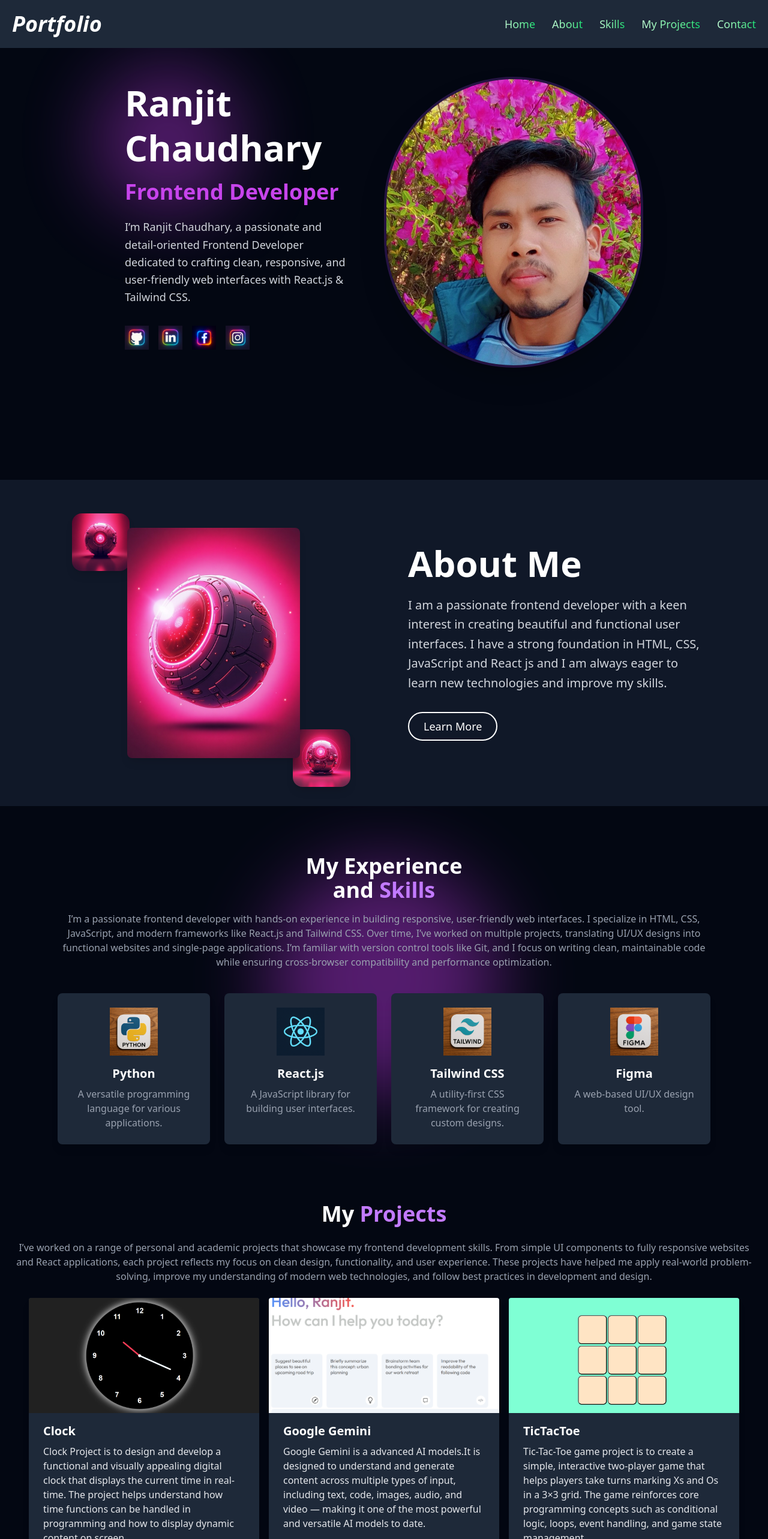
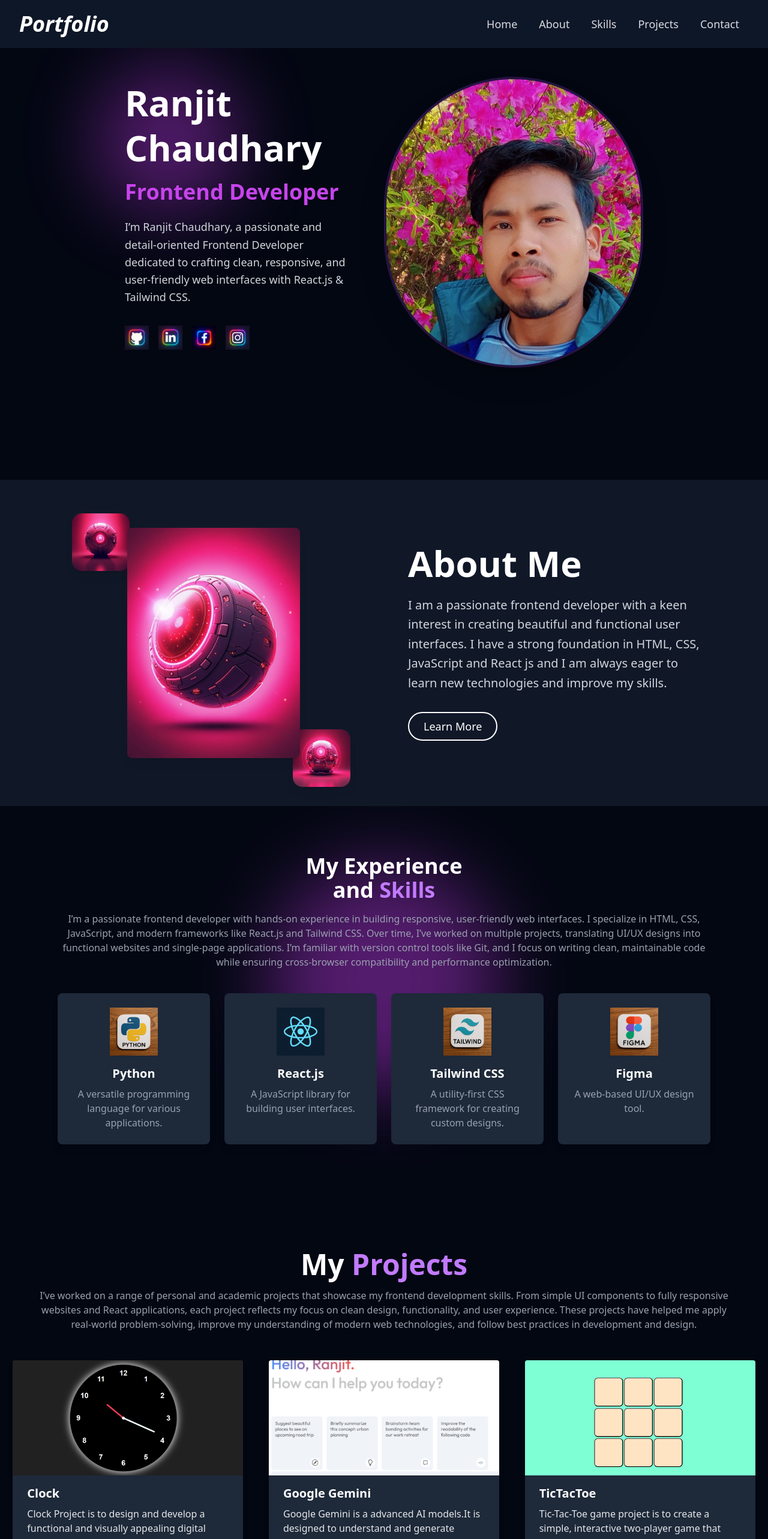
Before and after one commit to ranjit-design/MyAnimatedPortfolio, a React (Vite) app: page / in a window 1280 px wide. Shown: the top 2566 px of the page at 60% size. Built offline with nearby package versions, Linux system fonts and the light colour scheme; grey boxes are pictures that could not be loaded.

Commit message:
Mobile Responsiveness

```diff
--- a/src/components/Contact.jsx
+++ b/src/components/Contact.jsx
@@ -29,18 +29,19 @@ export default function Contact() {
   };
 
   return (
-    <section
-      data-aos="fade-up"
-      id="contact"
-      data-aos-delay="300"
-      className="min-h-screen overflow-hidden justify-center flex items-center p-6 mt-10 relative"
-    >
-      <article className="shadow-lg rounded-lg flex flex-col md:flex-row max-w-4xl w-full relative">
-        <aside className="w-full md:w-1/2 relative">
+    <main id="contact" className="min-h-screen bg-gray-900">
+      <section
+        data-aos="fade-up"
+        data-aos-delay="300"
+        className="container mx-auto px-4 py-24 flex items-center justify-center min-h-screen"
+      >
+      <article className="shadow-lg rounded-lg flex flex-col md:flex-row max-w-6xl w-full relative bg-gray-800 overflow-hidden">
+        <aside className="w-full md:w-1/2 relative hidden md:block">
+          <div className="absolute inset-0 bg-gradient-to-br from-purple-900/30 to-gray-900/30 backdrop-blur-sm"></div>
           <div
             className="absolute z-0 top-1/2 left-1/2 transform -translate-x-1/2 -translate-y-1/2 w-[300px]
-            sm:w-[#400px] h-[300px] sm:h-[400px] bg-gradient-to-r from-[#6d2897] via-[#8e6cf5] to-[#bb61c5]
-            shadow-[0_0_70px_rgba(182,0,182,0.7)] rounded-full "
+            sm:w-[400px] h-[300px] sm:h-[400px] bg-gradient-to-r from-[#6d2897] via-[#8e6cf5] to-[#bb61c5]
+            shadow-[0_0_70px_rgba(182,0,182,0.7)] rounded-full"
           ></div>
           <img
             src={imghero}
@@ -50,11 +51,14 @@ export default function Contact() {
         </aside>
 
         {/* Contact Form */}
-        <section className="p-8 w-full md:w-1/2">
-          <header className="mb-6">
-            <h2 className="text-4xl font-bold text-center text-white">
-              Contact Me
+        <section className="p-8 w-full md:w-1/2 bg-gray-800/50 backdrop-blur-sm rounded-lg">
+          <header className="mb-8 text-center">
+            <h2 className="text-4xl sm:text-5xl font-bold text-white mb-4">
+              Contact <span className="text-purple-400">Me</span>
             </h2>
+            <p className="text-gray-400">
+              Have a question or want to work together? Feel free to reach out!
+            </p>
           </header>
           <form ref={form} onSubmit={sendEmail} className="space-y-4">
             <div>
@@ -130,5 +134,6 @@ export default function Contact() {
         </section>
       </article>
     </section>
+  </main>
   );
 }
--- a/src/components/Navbar.jsx
+++ b/src/components/Navbar.jsx
@@ -1,80 +1,123 @@
-import React, { useState } from "react";
+import React, { useState, useEffect } from "react";
 import { FiMenu, FiX } from "react-icons/fi";
 
 export default function Navbar() {
   const [isOpen, setIsOpen] = useState(false);
+  const [scrolled, setScrolled] = useState(false);
+
+  // Close mobile menu when clicking on a link
+  const closeMobileMenu = () => {
+    setIsOpen(false);
+  };
+
+  // Close mobile menu when resizing to desktop
+  useEffect(() => {
+    const handleResize = () => {
+      if (window.innerWidth >= 768) {
+        setIsOpen(false);
+      }
+    };
+
+    // Handle scroll for navbar background
+    const handleScroll = () => {
+      const isScrolled = window.scrollY > 10;
+      if (isScrolled !== scrolled) {
+        setScrolled(isScrolled);
+      }
+    };
+
+    window.addEventListener('resize', handleResize);
+    window.addEventListener('scroll', handleScroll);
+
+    return () => {
+      window.removeEventListener('resize', handleResize);
+      window.removeEventListener('scroll', handleScroll);
+    };
+  }, [scrolled]);
 
   const NavbarLinks = [
     { id: 1, name: "Home", link: "#home" },
     { id: 2, name: "About", link: "#about" },
     { id: 3, name: "Skills", link: "#skills" },
-    { id: 4, name: "My Projects", link: "#projects" },
+    { id: 4, name: "Projects", link: "#projects" },
     { id: 5, name: "Contact", link: "#contact" },
   ];
 
   return (
     <header
-      className="fixed top-0 left-0 w-full z-50 bg-gray-800 text-white"
+      className={`fixed top-0 left-0 w-full z-50 transition-all duration-300 ${
+        scrolled ? 'bg-gray-900/95 backdrop-blur-sm shadow-lg' : 'bg-gray-900/80'
+      }`}
       data-aos="fade-up"
       data-aos-delay="300"
     >
-      <div className="container mx-auto flex items-center justify-between p-5">
+      <div className="container mx-auto px-4 sm:px-6 lg:px-8">
+        <div className="flex items-center justify-between h-20">
           {/* LOGO */}
-        <a href="#home" className="text-4xl font-bold italic text-white">
+          <a
+            href="#home"
+            className="text-3xl sm:text-4xl font-bold italic text-white hover:text-purple-300 transition-colors"
+            onClick={closeMobileMenu}
+          >
             Portfolio
           </a>
 
           {/* Mobile Menu Toggle */}
           <button
-          className="md:hidden focus:outline-none"
+            className="md:hidden p-2 rounded-md text-white hover:bg-gray-700 focus:outline-none focus:ring-2 focus:ring-inset focus:ring-white"
             onClick={() => setIsOpen(!isOpen)}
+            aria-expanded={isOpen}
+            aria-label="Toggle menu"
           >
             {isOpen ? (
-            <FiX className="w-8 h-8 text-white" />
+              <FiX className="w-8 h-8" aria-hidden="true" />
             ) : (
-            <FiMenu className="w-8 h-8 text-white" />
+              <FiMenu className="w-8 h-8" aria-hidden="true" />
             )}
           </button>
 
           {/* Desktop Navigation */}
-        <nav className="hidden md:flex items-center space-x-7">
+          <nav className="hidden md:flex items-center space-x-1">
             {NavbarLinks.map((link) => (
               <a
                 key={link.id}
                 href={link.link}
-              className="hover:text-gray-300 text-lg bg-clip-text text-transparent bg-gradient-to-r from-green-200 via-green-300 to-green-400"
+                className="px-4 py-3 text-lg font-medium text-gray-300 hover:text-white hover:bg-gray-700 rounded-lg transition-colors duration-200"
+                onClick={() => window.innerWidth < 768 && closeMobileMenu()}
               >
                 {link.name}
               </a>
             ))}
           </nav>
         </div>
+      </div>
 
       {/* Mobile Navigation */}
-      {isOpen && (
       <div
-          className="md:hidden bg-[#801b9c] absolute top-0 left-0 w-full h-screen flex flex-col items-center justify-center space-y-8 pt-16"
+        className={`md:hidden fixed inset-0 bg-gray-900/95 backdrop-blur-sm z-40 transition-all duration-300 ease-in-out transform ${
+          isOpen ? 'opacity-100 translate-y-0' : 'opacity-0 -translate-y-full pointer-events-none'
+        }`}
       >
-          {/* Close Button */}
-          <button
-            className="absolute top-5 right-5 text-white"
-            onClick={() => setIsOpen(false)}
-          >
-            <FiX className="w-8 h-8" />
-          </button>
-
-          {/* Mobile Navigation Links */}
+        <div className="flex flex-col items-center justify-center h-full space-y-8 px-4">
           {NavbarLinks.map((link) => (
             <a
               key={link.id}
               href={link.link}
-              className="text-lg text-white hover:text-gray-300"
-              onClick={() => setIsOpen(false)}
+              className="w-full max-w-xs text-center text-2xl font-medium text-white py-4 px-6 rounded-lg hover:bg-gray-800 transition-colors duration-200"
+              onClick={closeMobileMenu}
             >
               {link.name}
             </a>
           ))}
         </div>
+      </div>
+
+      {/* Backdrop Blur Effect */}
+      {isOpen && (
+        <div
+          className="fixed inset-0 bg-black/30 z-30 md:hidden"
+          onClick={closeMobileMenu}
+        />
       )}
     </header>
   );
--- a/src/components/Projects.jsx
+++ b/src/components/Projects.jsx
@@ -61,10 +61,10 @@ export default function Projects() {
     },
   ];
   return (
-    <main  className="p-4" id="projects">
-      <section data-aos="fade-up" data-aos-delay="300">
-        <header className="text-center">
-          <h1 className="text-3xl text-white sm:text-4xl font-bold mb-6">
+    <main id="projects" className="pt-24 pb-16 px-4 min-h-screen">
+      <section data-aos="fade-up" data-aos-delay="300" className="max-w-6xl mx-auto">
+        <header className="text-center mb-12">
+          <h1 className="text-4xl text-white sm:text-5xl font-bold mb-4">
             My <span className="text-purple-400">Projects</span>
           </h1>
           <p className="text-gray-400 mt-2 sm:mt-4 text-sm sm:text-base">
@@ -77,7 +77,7 @@ export default function Projects() {
       <section
         data-aos="fade-up"
         data-aos-delay="500"
-        className="flex flex-wrap gap-4 justify-center mt-6"
+        className="grid gap-8 grid-cols-1 md:grid-cols-2 lg:grid-cols-3 justify-items-center max-w-7xl mx-auto"
       >
         {listProjects.map((project, index) => (
           <ProjectCard
```
Lines whose indentation alone changed are shown as unchanged.
